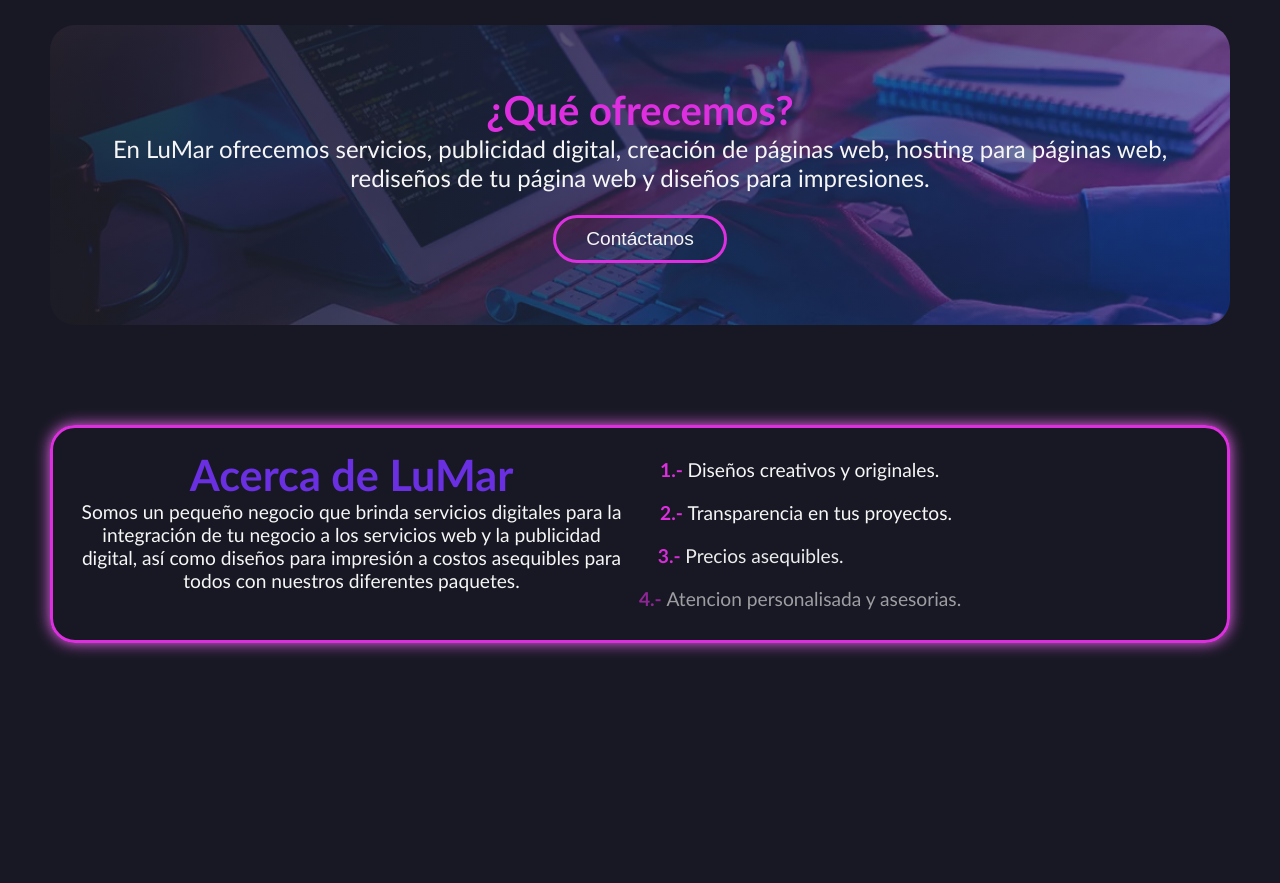
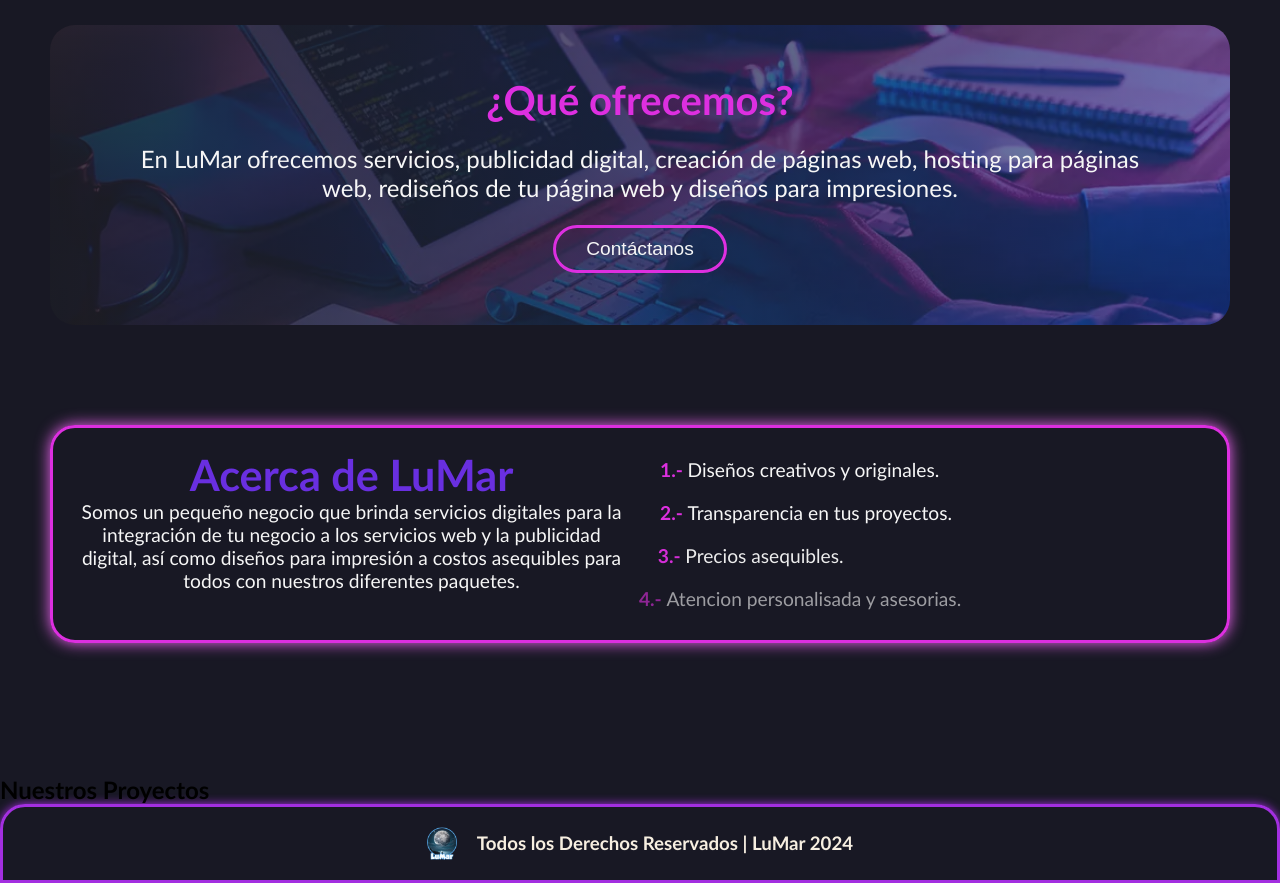
Before and after one commit to LuisLuna24/LuMar, a plain HTML site: page index.html in a window 1280 px wide. Shown: the part 880-1763 px from the top of the page. Before the commit the page ends 1655 px from the top, so only its background shows below. Drawn offline with nearby package versions, Linux system fonts and the light colour scheme; files whose address does not match are found by name.

Commit message:
Agrege footer

```diff
--- a/css/heder.css
+++ b/css/heder.css
@@ -129,3 +129,29 @@
 .logo_gis{
     width: 40px;
 }
+
+
+/* ================================================================= footer =================================================================*/
+
+
+footer{
+    width: 100%;
+    box-shadow: 0px 0px 10px #A32FE0;
+    border-radius: 25px 25px 0px  0px;
+    border: solid 3px #A32FE0;
+    color: #f7efe1;
+
+}
+
+.footer_Derechos{
+    width: 100%;
+    display: flex;
+    align-items: center;
+    justify-content: center;
+    padding: 20px;
+    gap: 20px;
+
+}
+footer img {
+    width: 30px;
+}
--- a/css/index.css
+++ b/css/index.css
@@ -142,12 +142,14 @@
 .Precentacion_Texto {
     color: #f6f6f6;
     text-align: center;
+
 }
 .Precentacion_Texto h2{
     font-size: 2.5rem;
     color: #DD2FE0;
 }.Precentacion_Texto p{
     font-size: 1.5rem;
+    padding: 20px;
 }
 
 
--- a/index.html
+++ b/index.html
@@ -45,7 +45,7 @@
                 <div class="card card2">
                     <a href="Publicidad.html">
                         <h2>Publicidad</h2>
-                        <p>Publicidad digital para redes sociales o impresiones.</p>
+                        <p>Publicidad digital para redes sociales y diseños para serigrafía, estampado y mucho más.</p>
                     </a>
                 </div>
                 <div class="card card3">
@@ -97,6 +97,25 @@
             </div>
         </div>
     </section>
+
+    <section class="Proyectos">
+        <div class="Proyectos_Contenedor">
+            <div class="Proyectos_Titulo">
+                <h2>Nuestros Proyectos</h2>
+                <p></p>
+            </div>
+
+
+        </div>
+    </section>
+
+    <footer>
+        <div class="footer_Derechos">
+            <img src="img/LumarLogo.webp" alt="">
+            <h3>Todos los Derechos Reservados | LuMar 2024 </h3>
+        </div>
+
+    </footer>
 </body>
 </html>
 
```
